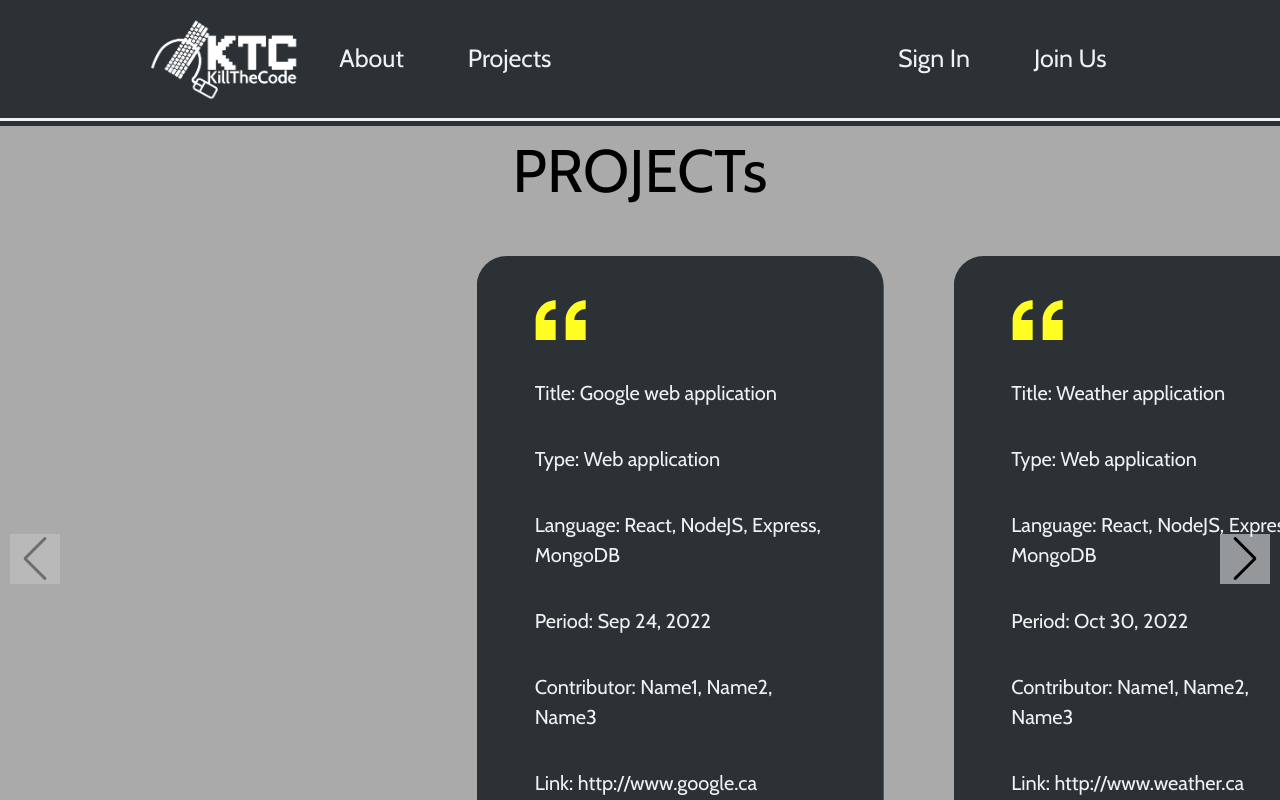
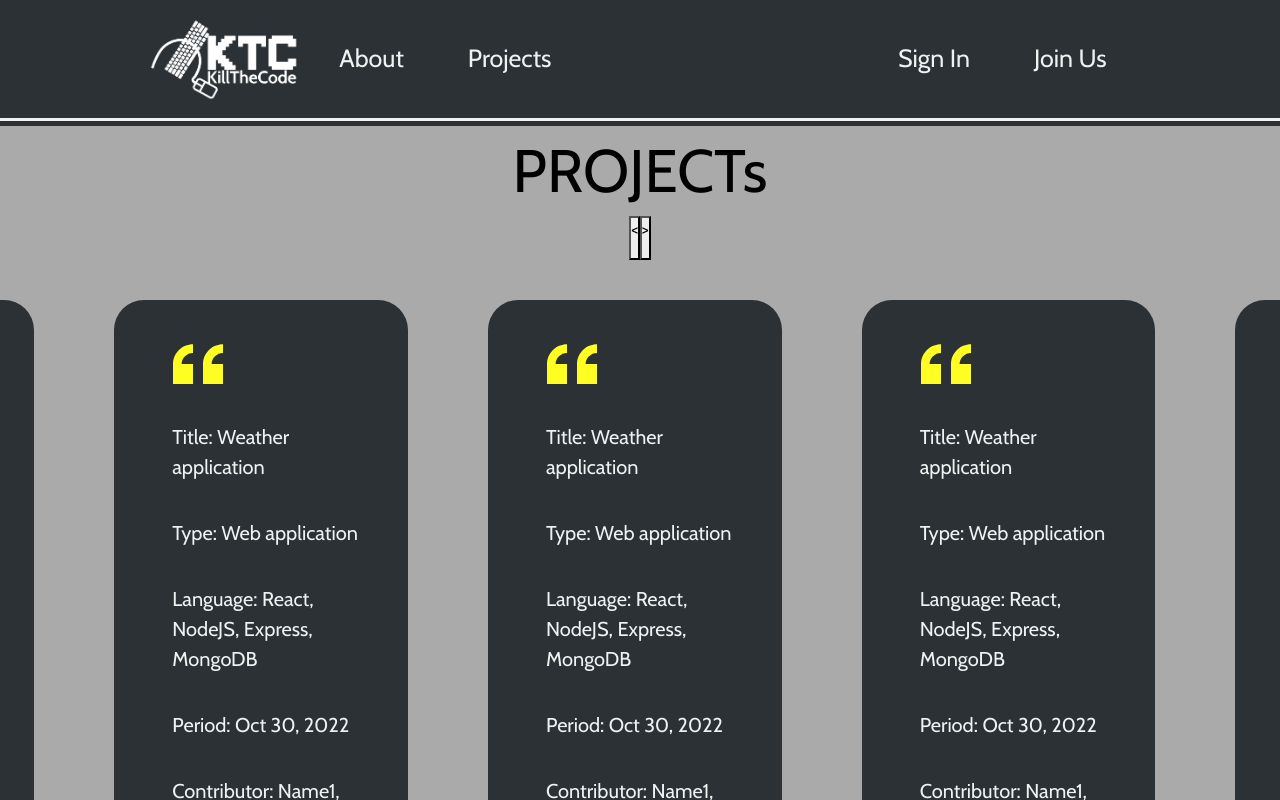
Before and after one commit to Jonghan-park/KillTheCode, a React (Create React App) app in the folder frontend/: page /projects in a window 1280 px wide. Shown: the top 800 px of the page. Built offline with nearby package versions, Linux system fonts and the light colour scheme.

Commit message:
Update about main header, and keep developing slider without external library

```diff
--- a/frontend/src/components/About/About.js
+++ b/frontend/src/components/About/About.js
@@ -50,7 +50,7 @@ const About = () => {
     <div className="aboutContainer">
       <div className="aboutTitle">
         <p>
-          <span className="highlight">Let</span> We{" "}
+          <span className="highlight">Let</span> Us{" "}
           <span className="highlight">Introduce</span>
         </p>
       </div>
--- a/frontend/src/components/Projects/Project.css
+++ b/frontend/src/components/Projects/Project.css
@@ -1,9 +1,9 @@
 .project{
-
   display: flex;
-  flex-wrap: wrap;
   justify-content: center;
   min-height: 60vh;
+  /* overflow-x: hidden; */
+  scroll-behavior: smooth;
 }
 .projectItem{
 
@@ -28,22 +28,3 @@
   padding: 2rem;
   font-size: 50px;
 }
-.swiper {
-  width: 100%;
-  height: 100%;
-}
-
-.swiper-wrapper{
-  width: 100%;
-}
-
-.swiper-button-next,
-.swiper-button-prev {
-    background-color: #F0F2F2;
-    background-color: rgba(255, 255, 255, 0.5);
-    right:30px;
-    padding: 25px;
-    color: #000 !important;
-    fill: rgb(29, 9, 9) !important;
-    stroke: black !important;
-}
--- a/frontend/src/components/Projects/Project.js
+++ b/frontend/src/components/Projects/Project.js
@@ -1,32 +1,16 @@
 import React from "react";
 import quotation from "../../assets/quotation.svg";
-import { Swiper, SwiperSlide } from "swiper/react";
-import { Pagination, Navigation } from "swiper";
 import "./Project.css";
-import "swiper/css";
-import "swiper/css/pagination";
-import "swiper/css/navigation";
 
 const Project = ({ projects }) => {
   return (
     <div className="project">
       {projects ? (
-        <Swiper
-          slidesPerView={3}
-          centeredSlides={true}
-          spaceBetween={30}
-          pagination={{
-            type: "fraction",
-          }}
-          navigation={true}
-          modules={[Pagination, Navigation]}
-          className="mySwiper"
-        >
-          {projects.map((project) => {
+        projects.map((project) => {
           const { id, title, type, language, period, contributor, link } =
             project;
           return (
-              <SwiperSlide key={id} className="projectItem">
+            <div key={id} className="projectItem">
               <img src={quotation} alt="Quotation mark" />
               <ul className="projectInfo">
                 <li className="projectTitle">
@@ -48,10 +32,9 @@ const Project = ({ projects }) => {
                   <p>Link: {link}</p>
                 </li>
               </ul>
-              </SwiperSlide>
+            </div>
           );
-          })}
-        </Swiper>
+        })
       ) : (
         <div className="noProject">
           We are just about to start working on a project.
--- a/frontend/src/components/Projects/Projects.css
+++ b/frontend/src/components/Projects/Projects.css
@@ -1,9 +1,11 @@
 .ProjectsContainer{
+  position: relative;
   background-color: #aaaaaa;
   margin-top: 5px;
   width: auto;
   text-align: center;
   min-height: calc(100vh - 120px - 105px);
+  overflow: hidden;
 }
 .ProjectsTitle{
   color: black;
--- a/frontend/src/components/Projects/Projects.js
+++ b/frontend/src/components/Projects/Projects.js
@@ -70,6 +70,12 @@ const Projects = () => {
   return (
     <div className="ProjectsContainer">
       <div className="ProjectsTitle">PROJECTs</div>
+      <button className="preBtnProject">
+        <p>&lt;</p>
+      </button>
+      <button className="nextBtnProject">
+        <p>&gt;</p>
+      </button>
       <Project projects={projects} />
     </div>
   );
```
Lines whose indentation alone changed are shown as unchanged.
